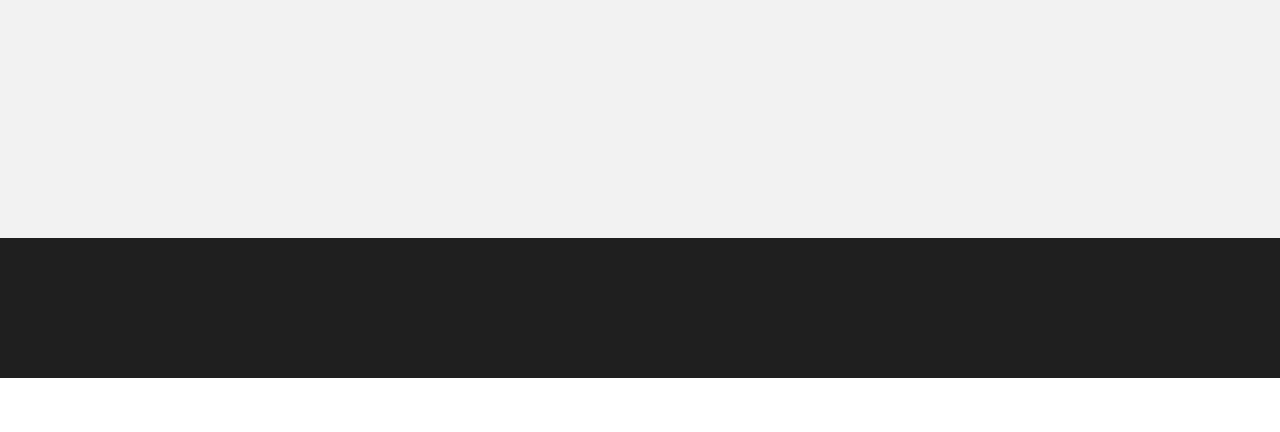
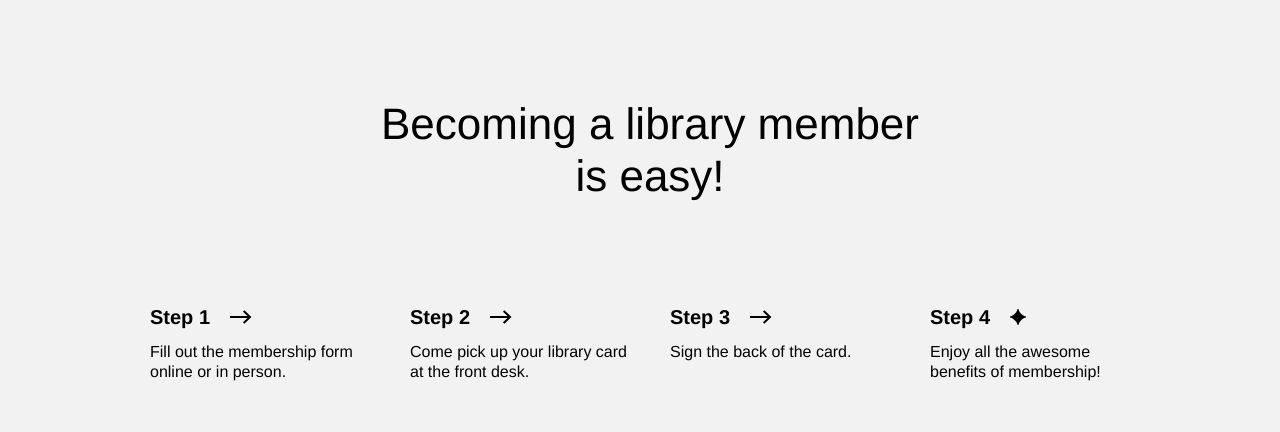
Before and after one commit to keanu-sida/se_project_library, a plain HTML site: page index.html in a window 1280 px wide. Shown: the part 2988-3420 px from the top of the page. Before the commit the page ends 3366 px from the top, so only its background shows below. Drawn offline with Linux system fonts and the light colour scheme; a web font is replaced by a local one.

Commit message:
markup and style for steps section

```diff
--- a/index.html
+++ b/index.html
@@ -215,10 +215,7 @@
         </section>
 
         <section class="membership">
-          <!-- --------------------------------------------------------------- -->
-          <!--         Don't uncomment until the final project stage           -->
-          <!-- --------------------------------------------------------------- -->
-          <!--<h2 class="membership__title">Becoming a library member is easy!</h2>
+          <h2 class="membership__title">Becoming a library member is easy!</h2>
           <ul class="membership__steps">
             <li class="step">
               <h3 class="step__title">
@@ -270,13 +267,10 @@
                 Enjoy all the awesome benefits of membership!
               </p>
             </li>
-          </ul>-->
+          </ul>
         </section>
         <section class="about">
-          <!-- --------------------------------------------------------------- -->
-          <!--          Don't uncomment until the final project stage          -->
-          <!-- --------------------------------------------------------------- -->
-          <!-- <img
+          <img
             class="about__image"
             src="./images/cafe-about.svg"
             alt="Illustration 'Cafe'"
@@ -291,15 +285,16 @@
             </p>
             <p class="about__paragraph">
               Since its initial opening, the library has seen nearly 342 monthly
-              visitors. That's almost 50% of our population! So far, most citizens
-              have enjoyed reading books and using our ample online resources.
+              visitors. That's almost 50% of our population! So far, most
+              citizens have enjoyed reading books and using our ample online
+              resources.
             </p>
             <p class="about__paragraph">
               Become a member today, and make sure to check out our Staff Picks
-              section. This week's selection is full of books anyone interested in
-              computer programming would love!
+              section. This week's selection is full of books anyone interested
+              in computer programming would love!
             </p>
-          </div> -->
+          </div>
         </section>
       </main>
       <footer class="footer"></footer>
--- a/styles/style.css
+++ b/styles/style.css
@@ -316,12 +316,15 @@
 .membership__steps {
   list-style-type: none;
   padding: 0;
-  margin: 100px 0 0;
-  /* Add styles */
+  margin: 100px auto 0;
+  display: flex;
+  flex-direction: row;
+  justify-content: center;
+  gap: 40px;
 }
 
 .step {
-  /* Add styles */
+  flex-basis: 220px;
 }
 
 .step__title {
```
